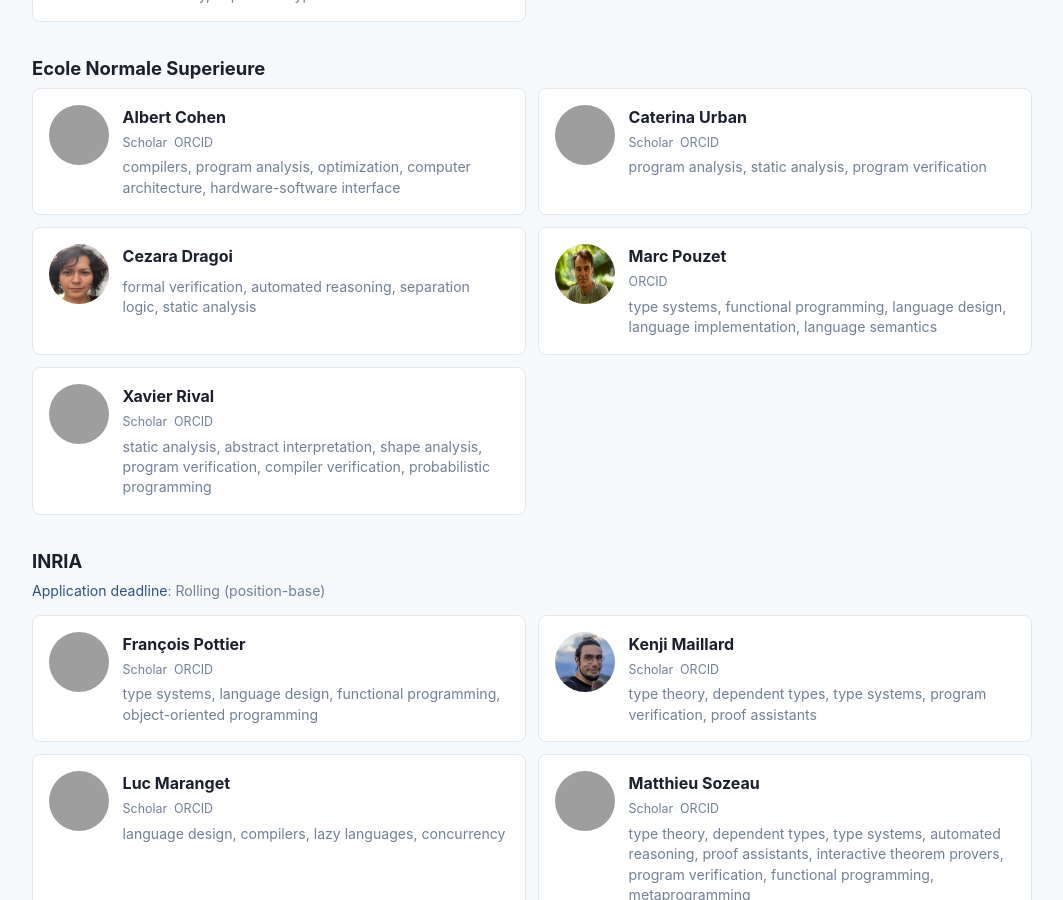
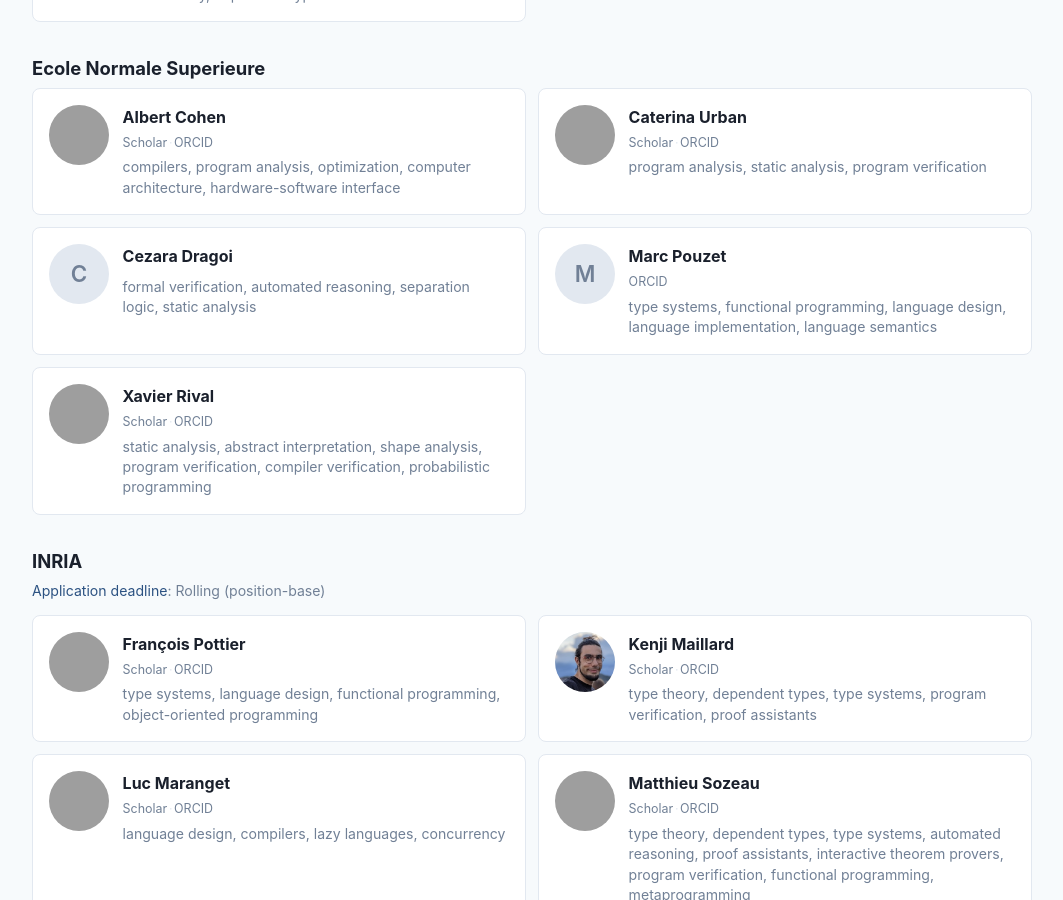
Before and after one commit to leo-ard/phd-applications, a Jekyll site: the page built from index.html, in a window 1280 px wide and 900 px high, scrolled down 6460 px, cut to the strip 0-900 px from the top of the window. Shown: the whole strip, without its empty margins (108-1171 px from the left). Built offline with Jekyll 4.4.1, drawn with Linux system fonts in a browser that asks for light colours; grey boxes are pictures that could not be loaded.

Commit message:
Undoing because formatting is scuffed

```diff
--- a/_data/directory.yml
+++ b/_data/directory.yml
@@ -352,12 +352,10 @@
     - name: Cezara Dragoi
       homepage: http://www.di.ens.fr/~cezarad
       research: formal verification, automated reasoning, separation logic, static analysis
-      image: /assets/img/profiles/cezara-dragoi.jpg
     - name: Marc Pouzet
       homepage: https://www.di.ens.fr/~pouzet
       orcid: https://orcid.org/0000-0002-2651-7708
       research: type systems, functional programming, language design, language implementation, language semantics
-      image: /assets/img/profiles/marc-pouzet.jpg
     - name: Xavier Rival
       homepage: http://www.di.ens.fr/~rival
       scholar: https://scholar.google.com/citations?user=YGy_zroAAAAJ
```
Also changed, not shown: assets/img/profiles/cezara-dragoi.jpg (deleted), assets/img/profiles/marc-pouzet.jpg (deleted).
